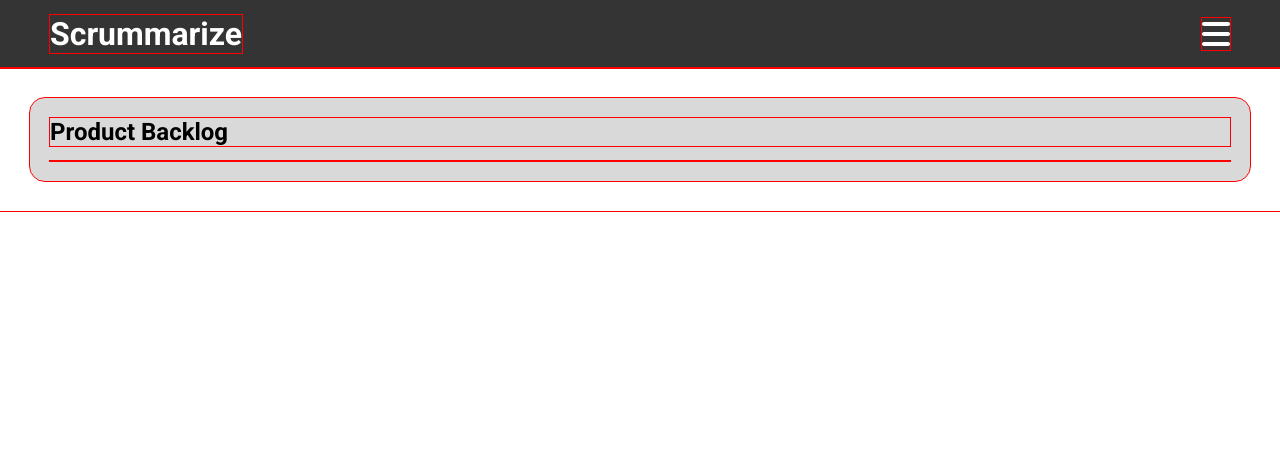
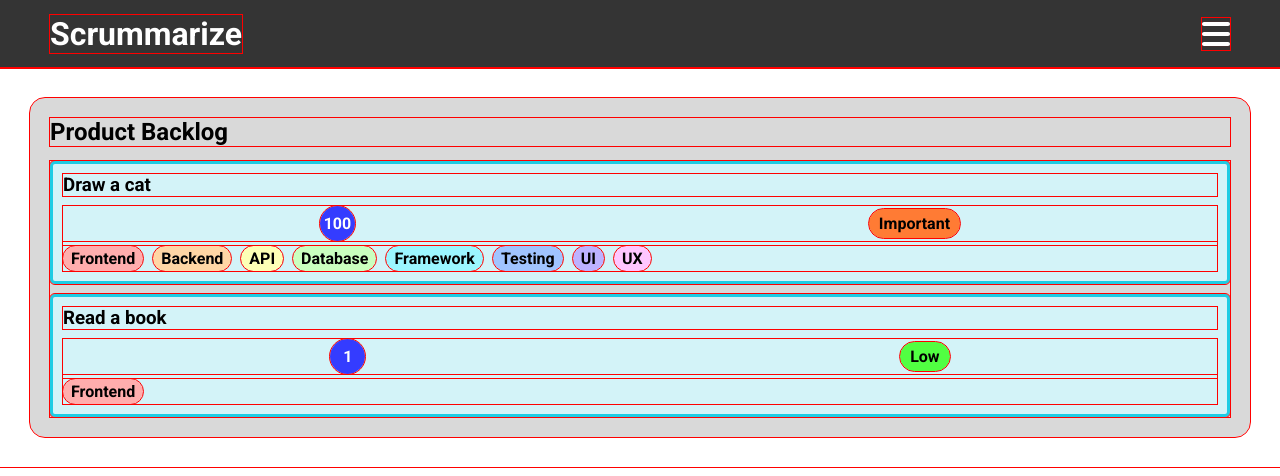
Before and after one commit to RenZin12/Scrummarize, a React (Vite) app in the folder scrummarize-frontend/: page / in a window 1280 px wide. Shown: the top 476 px of the page. Built offline with nearby package versions, Linux system fonts and the light colour scheme.

Commit message:
feat(task card): add Task Card component
- Create TaskCard.jsx
- Create TaskCard.css
- Add Task Card component to ProductBacklog.jsx

```diff
--- a/scrummarize-frontend/src/ProductBacklog.jsx
+++ b/scrummarize-frontend/src/ProductBacklog.jsx
@@ -1,12 +1,34 @@
+import { useState } from 'react'
 import './ProductBacklog.css'
+import TaskCard from './TaskCard.jsx'
 
 function ProductBacklog() {
+
+    const [tasks, setTasks] = useState([
+        {
+            id: 1,
+            taskName: "Draw a cat",
+            storyPoint: 100,
+            priorityRating: "Important",
+            tags: ["Frontend", "Backend", "API", "Database", "Framework", "Testing", "UI", "UX"]
+        },
+        {
+            id: 2,
+            taskName: "Read a book",
+            storyPoint: 1,
+            priorityRating: "Low",
+            tags: ["Frontend"]
+        }
+    ])
+
     return (
         <section className="product-backlog">
             <h2>Product Backlog</h2>
 
             <div className="product-backlog__task-list">
-
+                {
+                    tasks.map(task => <TaskCard task={task} key={task.id} />)
+                }
             </div>
         </section>
     )
--- /dev/null
+++ b/scrummarize-frontend/src/TaskCard.css
@@ -0,0 +1,98 @@
+.task-card {
+    background-color: #D3F3F8;
+    border: 3px solid #1ECCE4;
+    border-radius: 5px;
+    padding: 10px;
+}
+
+.task-card:not(:first-of-type) {
+    margin-top: 10px;
+}
+
+.task-card__information {
+    margin-top: 10px;
+    font-weight: bold;
+}
+
+.task-card__story-point {
+    background-color: #343CFF;
+    color: white;
+    width: 35px;
+    height: 35px;
+    border-radius: 50%;
+    display: flex;
+    align-items: center;
+    justify-content: center;
+}
+
+.task-card__line {
+    display: flex;
+    align-items: center;
+    justify-content: space-around;
+}
+
+.task-card__priority-rating {
+    padding: 5px 10px;
+    border-radius: 15px;
+}
+
+.task-card__priority-rating--low {
+    background-color: #51FF42;
+}
+
+.task-card__priority-rating--medium {
+    background-color: #FFD600;
+}
+
+.task-card__priority-rating--important {
+    background-color: #FF7B34;
+}
+
+.task-card__priority-rating--urgent {
+    background-color: #FF3737;
+}
+
+.task-card__tags {
+    margin-top: 5px;
+    display: flex;
+    gap: 10px;
+    flex-wrap: wrap;
+}
+
+.task-card__tag {
+    background-color: #4FB8F4;
+    padding: 3px 8px;
+    border-radius: 15px;
+}
+
+.task-card__tag--frontend {
+    background-color: #FFADAD;
+}
+
+.task-card__tag--backend {
+    background-color: #FFD6A5;
+}
+
+.task-card__tag--api {
+    background-color: #FDFFB6;
+}
+
+.task-card__tag--database {
+    background-color: #CAFFBF;
+}
+
+.task-card__tag--framework {
+    background-color: #9BF6FF;
+}
+
+.task-card__tag--testing {
+    background-color: #A0C4FF;
+}
+
+.task-card__tag--ui {
+    background-color: #BDB2FF;
+}
+
+.task-card__tag--ux {
+    background-color: #FFC6FF;
+}
--- /dev/null
+++ b/scrummarize-frontend/src/TaskCard.jsx
@@ -0,0 +1,83 @@
+import './TaskCard.css'
+
+function TaskCard(props) {
+
+    const getPriorityRatingClass = priorityRating => {
+        const defaultClass = "task-card__priority-rating"
+
+        let priorityRatingClass = ""
+        switch(priorityRating) {
+            case "Low":
+                priorityRatingClass = defaultClass + "--low"
+                break
+            case "Medium":
+                priorityRatingClass = defaultClass + "--medium"
+                break
+            case "Important":
+                priorityRatingClass = defaultClass + "--important"
+                break
+            case "Urgent":
+                priorityRatingClass = defaultClass + "--urgent"
+                break
+            default:
+                priorityRatingClass = ""
+        }
+
+        return defaultClass + " " + priorityRatingClass
+    }
+
+    const getTagClass = tag => {
+        const defaultClass = "task-card__tag"
+
+        let tagClass = ""
+        switch(tag) {
+            case "Frontend":
+                tagClass = defaultClass + "--frontend"
+                break
+            case "Backend":
+                tagClass = defaultClass + "--backend"
+                break
+            case "API":
+                tagClass = defaultClass + "--api"
+                break
+            case "Database":
+                tagClass = defaultClass + "--database"
+                break
+            case "Framework":
+                tagClass = defaultClass + "--framework"
+                break
+            case "Testing":
+                tagClass = defaultClass + "--testing"
+                break
+            case "UI":
+                tagClass = defaultClass + "--ui"
+                break
+            case "UX":
+                tagClass = defaultClass + "--ux"
+                break
+            default:
+                tagClass = ""
+        }
+
+        return defaultClass + " " + tagClass
+    }
+
+    return (
+        <article className="task-card">
+            <h3>{props.task.taskName}</h3>
+            <div className="task-card__information">
+                <div className="task-card__line">
+                    <p className="task-card__story-point">{props.task.storyPoint}</p>
+                    <p className={getPriorityRatingClass(props.task.priorityRating)}>{props.task.priorityRating}</p>
+                </div>
+                <div className="task-card__tags">
+                    {
+                        props.task.tags.map(tag => <p className={getTagClass(tag)} key={tag}>{tag}</p>)
+                    }
+                </div>
+            </div>
+        </article>
+    )
+}
+
+export default TaskCard
```
Lines whose indentation alone changed are shown as unchanged.
